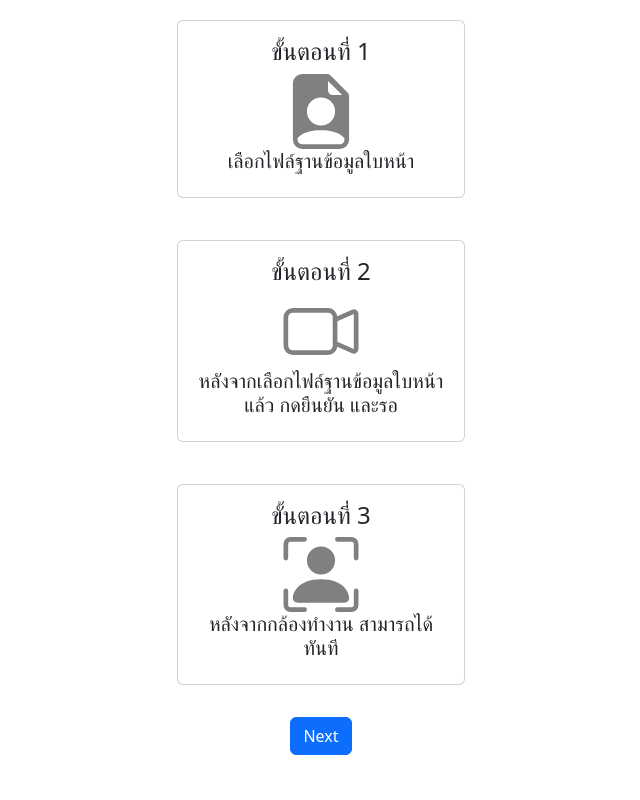
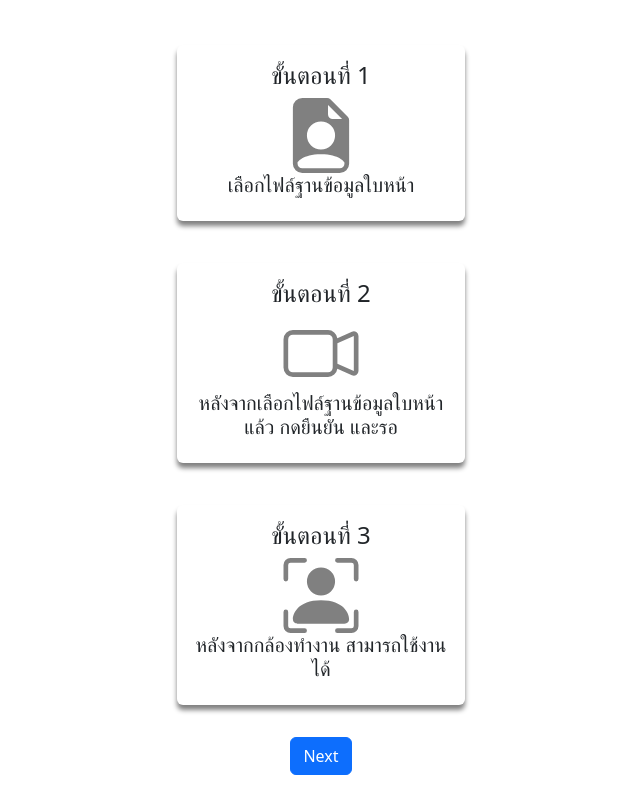
Before and after one commit to littlecows/ict, a Flask app: page / in a window 1280 px wide. Shown: the whole page, without its empty margins (319-959 px from the left). Run offline with Flask 3, Linux system fonts and the light colour scheme; some libraries are stand-ins or nearby versions.

Commit message:
ict draft 1 done

```diff
--- a/static/index.css
+++ b/static/index.css
@@ -4,4 +4,10 @@
     flex-direction: column;
     align-items: center;
     gap: 2em;
+    height: 100vh;
 }
+
+.card {
+    box-shadow: 0 5px 5px 0 gray;
+    border: gray;
+}
--- a/templates/index.html
+++ b/templates/index.html
@@ -41,7 +41,7 @@
         height="75"
       />
       <h5 class="card-title">
-        หลังจากกล้องทำงาน สามารถได้ทันที
+        หลังจากกล้องทำงาน สามารถใช้งานได้
       </h5>
     </div>
   </div>
```
